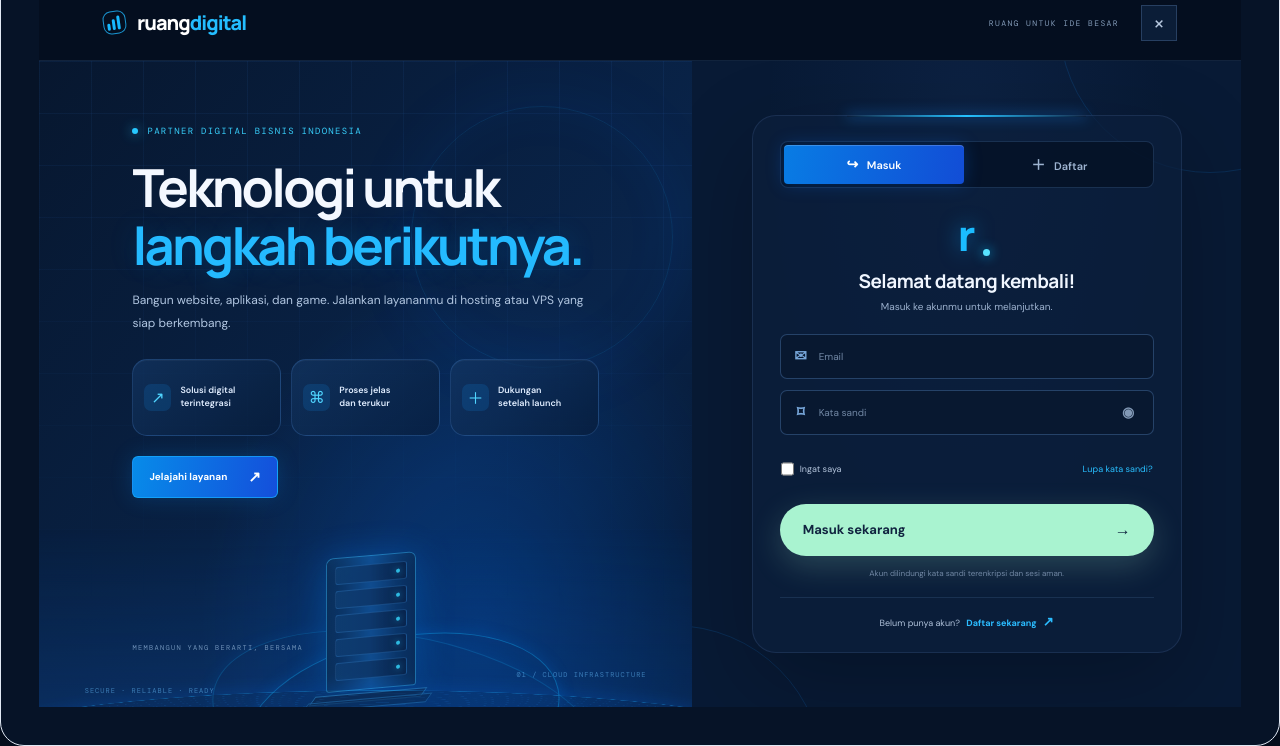
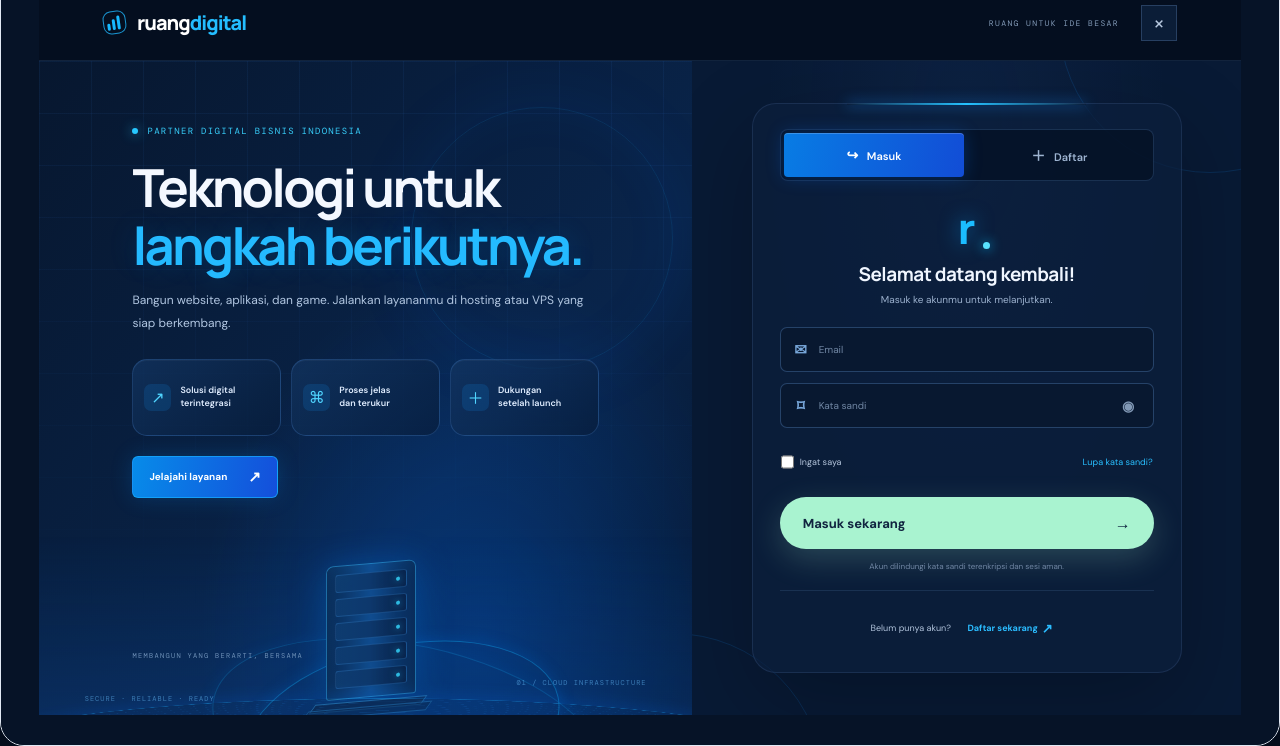
Before and after one commit to amricoguteres-tech/ruangdigital, a website: page index.html in a window 1280 px wide. Both pictures are taken after a click on the button "Hubungi tim kami.". Shown: the part 6350-7096 px from the top of the page. Drawn offline with nearby package versions, Linux system fonts and the light colour scheme; no server answers.

Commit message:
Improve signup control tap targets
Co-authored-by: Copilot <223556219+Copilot@users.noreply.github.com>

```diff
--- a/style.css
+++ b/style.css
@@ -550,7 +550,7 @@ button { cursor: pointer; }
 .auth-card { position: relative; z-index: 1; width: min(100%, 430px); padding: 25px 27px 22px; border: 1px solid rgba(47,133,227,.38); border-radius: 13px; background: linear-gradient(145deg, rgba(8,27,54,.96), rgba(5,18,38,.98)); box-shadow: 0 0 42px rgba(0,117,255,.09), inset 0 1px rgba(139,194,255,.08); }
 .auth-card::before { position: absolute; top: -1px; left: 22%; width: 56%; height: 2px; background: linear-gradient(90deg, transparent, #25c1ff, transparent); box-shadow: 0 0 13px #168cff; content: ""; }
 .auth-card .auth-tabs { margin: 0 0 24px; padding: 3px; border: 1px solid rgba(88,142,207,.24); border-radius: 8px; background: rgba(4,15,32,.65); }
-.auth-card .auth-tab { min-height: 39px; color: #9eb4d1; font-size: 11px; }
+.auth-card .auth-tab { min-height: 44px; color: #9eb4d1; font-size: 11px; }
 .auth-card .auth-tab span { margin-right: 6px; font-size: 14px; }
 .auth-card .auth-tab.active { color: white; background: linear-gradient(100deg, #087ce4, #124dd6); box-shadow: 0 0 18px rgba(0,116,255,.27), inset 0 1px rgba(255,255,255,.2); }
 .auth-card-heading { margin: 0 0 21px; text-align: center; }
@@ -576,8 +576,9 @@ button { cursor: pointer; }
 .auth-submit:hover { background: linear-gradient(100deg, #18bbff, #2367ff); }
 .auth-demo-note { margin: 0; color: #7187a4; font-size: 8px; line-height: 1.55; text-align: center; }
 .auth-switch { margin-top: 18px; padding-top: 15px; border-top: 1px solid rgba(97,139,190,.18); color: #b1c3db; font-size: 9px; text-align: center; }
-.auth-switch button { margin-left: 4px; padding: 0; border: 0; color: #2bbcff; background: none; font-size: inherit; font-weight: 700; }
+.auth-switch button { display: inline-flex; min-height: 44px; align-items: center; margin-left: 4px; padding: 8px 10px; border: 0; border-radius: 6px; color: #2bbcff; background: none; font-size: inherit; font-weight: 700; }
 .auth-switch button span { padding-left: 4px; font-size: 13px; }
+.auth-card .auth-tab:focus-visible, .auth-switch button:focus-visible { outline: 2px solid #88e0ff; outline-offset: 2px; }
 .auth-dialog [hidden] { display: none !important; }
 
 @media (max-width: 800px) {
```
